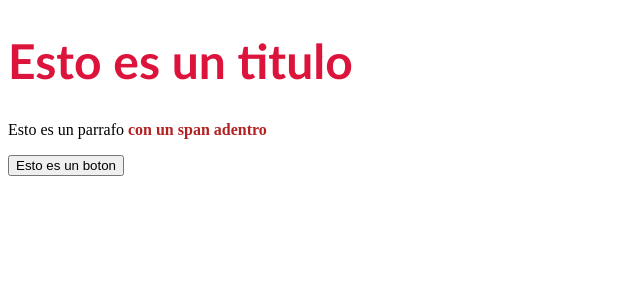
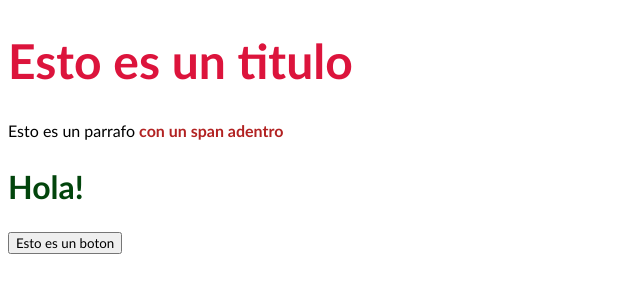
Before and after one commit to lauraszm/PNT2-ej2, a plain HTML site: page index.html in a window 1280 px wide. Both pictures are taken after a click on the button "Esto es un boton". Shown: the whole page, without its empty margins (0-640 px from the left). Drawn offline with Linux system fonts and the light colour scheme.

Commit message:
feat: add js

```diff
--- a/index.html
+++ b/index.html
@@ -7,8 +7,11 @@
     <title>TP2 - Ejercicio 2</title>
 </head>
 <body>
-    <h1>Esto es un titulo</h1>
+    <h1 id="titulo">Esto es un titulo</h1>
     <p>Esto es un parrafo <span>con un span adentro</span></p>
-    <button>Esto es un boton</button>
+    <div id='extra'></div>
+    <button id="boton">Esto es un boton</button>
+
+    <script src="index.js"></script>
 </body>
 </html>
--- /dev/null
+++ b/index.js
@@ -0,0 +1,8 @@
+let boton = document.getElementById('boton');
+boton.addEventListener('click', function modificarH1(){
+    let extra = document.getElementById('extra');
+    let nuevoEl = document.createElement('h2');
+    nuevoEl.innerHTML = 'Hola!';
+    nuevoEl.setAttribute('class', 'extra');
+    extra.append(nuevoEl);
+});
--- a/styles.css
+++ b/styles.css
@@ -1,5 +1,8 @@
+*{
+    font-family: 'Trebuchet MS', 'Lucida Sans Unicode', 'Lucida Grande', 'Lucida Sans', Arial, sans-serif;
+}
+
 h1 {
-    font-family: 'Trebuchet MS', 'Lucida Sans Unicode', 'Lucida Grande', 'Lucida Sans', Arial, sans-serif;
     font-size: 3rem;
     color: crimson;
 }
@@ -12,3 +15,8 @@ p span {
     font-weight: 600;
     color: firebrick;
 }
+
+.extra {
+    font-size: 2rem;
+    color: rgb(2, 69, 12);
+}
```
